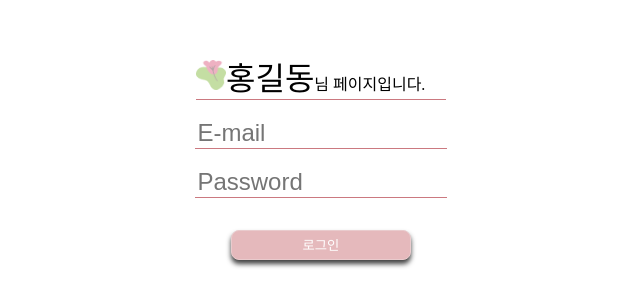
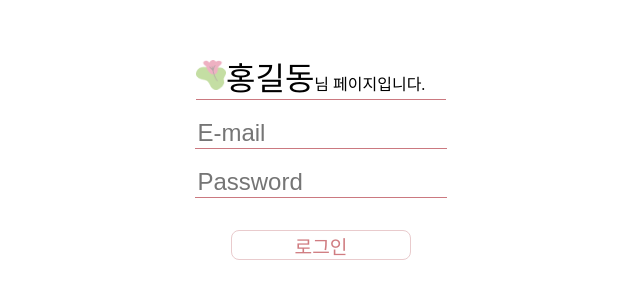
Before and after one commit to myojinnam/callmebyyourtext_front, a React (Create React App) app: page /loginForComment in a window 1280 px wide. Shown: the part 244-550 px from the top of the page, without its empty margins (319-959 px from the left). Built offline with nearby package versions, Linux system fonts and the light colour scheme.

Commit message:
Feat : add button's prop fontSize

```diff
--- a/src/components/Button/Button.js
+++ b/src/components/Button/Button.js
@@ -1,9 +1,14 @@
 import React from 'react';
 import styles from './Button.module.css';
 
-export default function Button({ value, onClick, width }) {
+export default function Button({ value, onClick, width, fontSize }) {
   return (
-    <button onClick={onClick} value={value} style={{ width: width }}>
+    <button
+      className={styles.button}
+      onClick={onClick}
+      value={value}
+      style={{ width: width, fontSize: fontSize }}
+    >
       {value}
     </button>
   );
--- a/src/components/Button/Button.module.css
+++ b/src/components/Button/Button.module.css
@@ -1,13 +1,10 @@
-button {
+.button {
   width: 100px;
   height: 30px;
   margin: 0 auto;
   display: block;
-  color: white;
-  background-color: #e5b9bc;
+  color: #d07c81;
+  background-color: white;
   border: 1px solid #e9cbcd;
   border-radius: 0.5rem;
-  box-shadow: 0px 4px 5px 0px rgba(0, 0, 0, 0.75);
-  -webkit-box-shadow: 0px 4px 5px 0px rgba(0, 0, 0, 0.75);
-  -moz-box-shadow: 0px 4px 5px 0px rgba(0, 0, 0, 0.75);
 }
```
